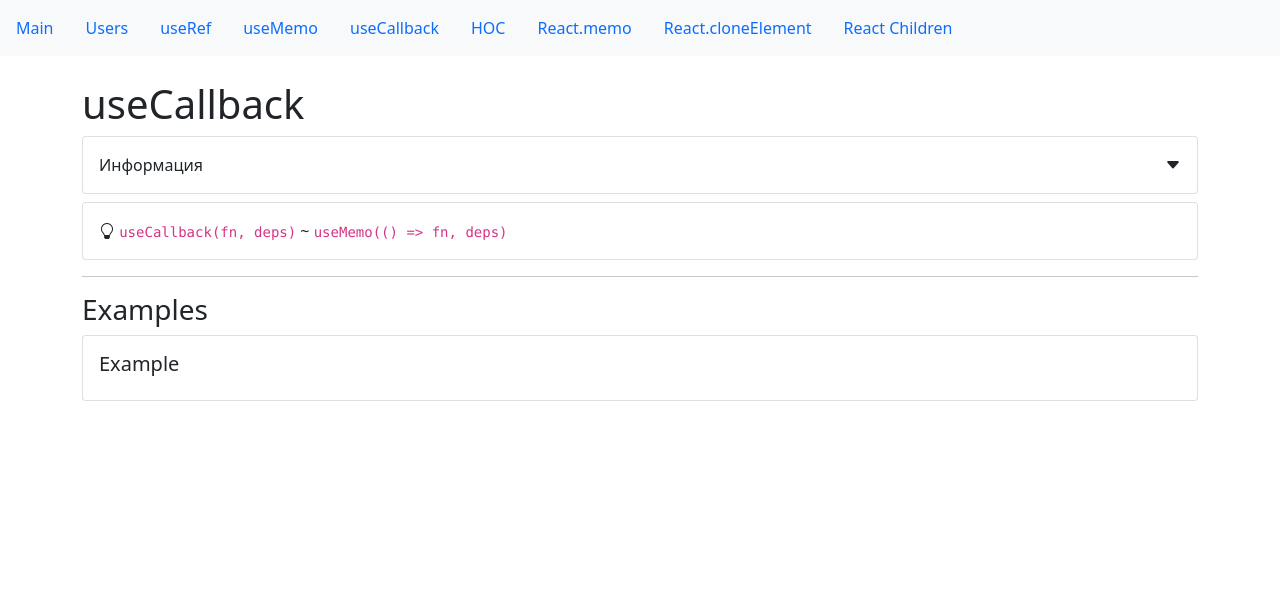
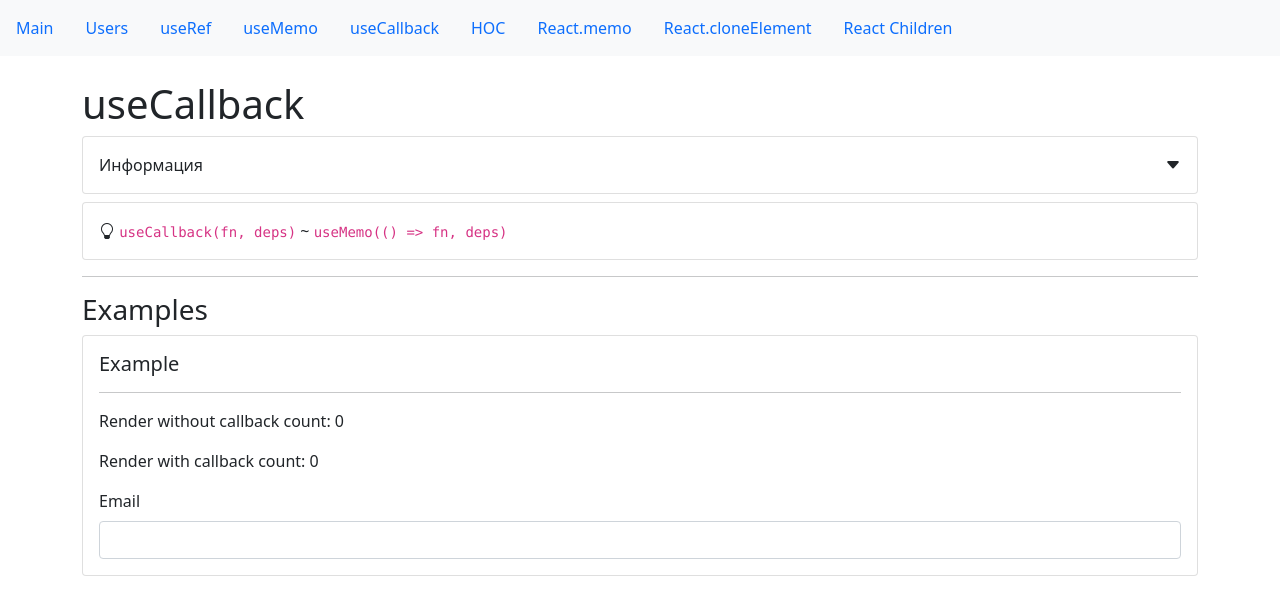
Before and after one commit to Dmitry27Zh/react-hooks, a React (Create React App) app: page /useCallback in a window 1280 px wide. Shown: the top 612 px of the page. Built offline with nearby package versions, Linux system fonts and the light colour scheme.

Commit message:
useCallbackExample

```diff
--- a/src/app/components/examples/useCallback/useCallBackExample.jsx
+++ b/src/app/components/examples/useCallback/useCallBackExample.jsx
@@ -1,11 +1,44 @@
-import React from "react";
+import React, { useCallback, useEffect, useRef, useState } from "react";
 import CardWrapper from "../../common/Card";
 import SmallTitle from "../../common/typografy/smallTitle";
+import Divider from "../../common/divider";
 
 const UseCallBackExample = () => {
+    const [data, setData] = useState({ email: "" });
+    const withoutCallback = useRef(0);
+    const withCallback = useRef(0);
+    const handleChange = (event) => {
+        const { target } = event;
+        const { name, value } = target;
+        setData((prevState) => ({ ...prevState, [name]: value }));
+    };
+    const validateWithoutCallback = (data) => {
+        console.log(data);
+    };
+    useEffect(() => {
+        withoutCallback.current++;
+    }, [validateWithoutCallback]);
+
+    const validateWithCallback = useCallback((data) => {
+        console.log(data);
+    }, []);
+    useEffect(() => {
+        withCallback.current++;
+    }, [withCallback]);
+
+    useEffect(() => {
+        validateWithoutCallback(data);
+        validateWithCallback(data);
+    }, [data]);
+
     return (
         <CardWrapper>
             <SmallTitle>Example</SmallTitle>
+            <Divider />
+            <p>Render without callback count: {withoutCallback.current}</p>
+            <p>Render with callback count: {withCallback.current}</p>
+            <label className="form-label" htmlFor="email">Email</label>
+            <input className="form-control" type="email" name="email" id="email" value={data.email} onChange={handleChange}/>
         </CardWrapper>
     );
 };
```
